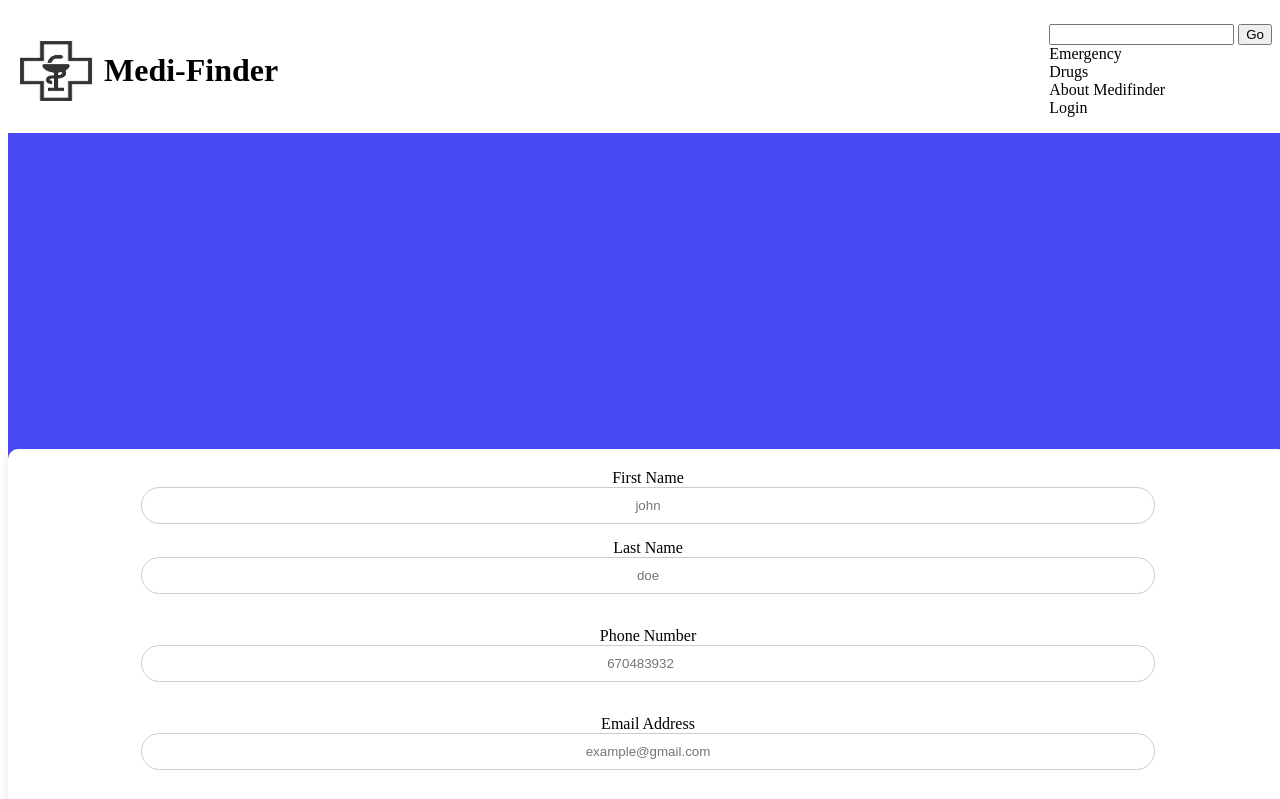
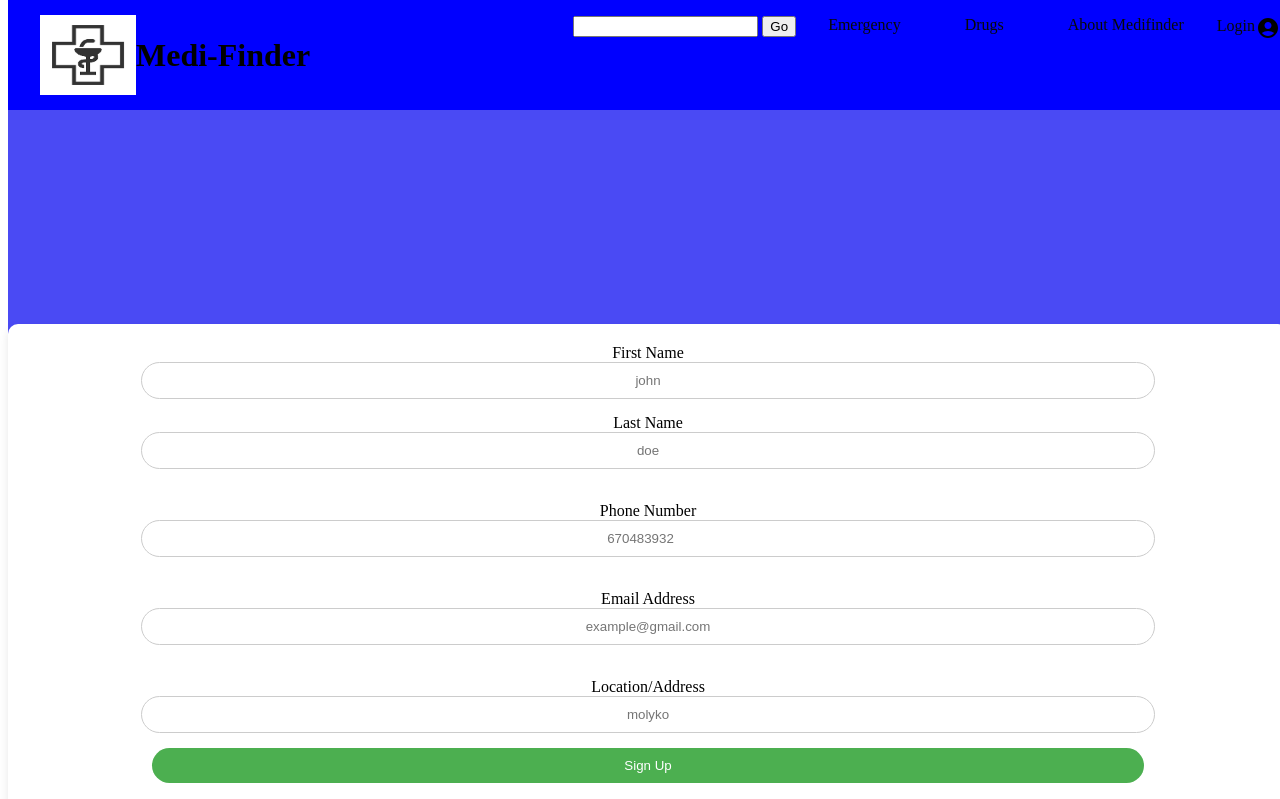
Before and after one commit to Carlglain/Medi-Finder, a React (Vite) app: page /signup in a window 1280 px wide. Shown: the top 799 px of the page. Built offline with nearby package versions, Linux system fonts and the light colour scheme.

Commit message:
styling nav bar

```diff
--- a/src/Components/Medilogo.css
+++ b/src/Components/Medilogo.css
@@ -7,6 +7,7 @@
     top: 0px;
     left: 0px;
 
+
 }
 .mediLogo img{
     width: 6rem;
--- a/src/Components/ui/NavBar.css
+++ b/src/Components/ui/NavBar.css
@@ -1,21 +1,47 @@
 header{
    max-width: 100%;
-    position: fixed-top;
+   width: 100vw;
+    position: fixed;
     display: flex;
+    padding: 0 2rem;
+    text-align: center;
+    height: 110px;
     justify-content: space-between;
+    background-color: blue;
+    margin: 0px;
+    top: 0%;
+
+
 }
 nav{
-    display: flex;
+    /* padding-left: 5%; */
     text-align: end;
 
+
+
+}
+ul{
+    display: flex;
+    flex-direction: row;
 }
 
-.na-link{
+nav a{
     text-decoration: none;
-    display: flex;
-    color: black;
+    margin: 0 2rem;
+    color: rgb(8, 9, 8);
+}
+.na-link:hover{
+    color:#eee;
 }
 ul li {
     display: flex;
     flex-direction: row;
     }
+#l-user{
+    display: flex;
+    align-items: start;
+    margin: 1px;
+    border: 1;
+    border-color: black;
+    border-radius: 5px;
+}
--- a/src/Components/ui/NavBar.jsx
+++ b/src/Components/ui/NavBar.jsx
@@ -2,7 +2,9 @@ import React from 'react'
 import { NavLink} from 'react-router-dom';
 import './NavBar.css';
 import MediLogo from '../MediLogo';
-
+import CloseIcon from '@mui/icons-material/Close';
+import MenuIcon from '@mui/icons-material/Menu';
+import AccountCircleIcon from '@mui/icons-material/AccountCircle';
 function NavBar() {
   return (
     <header>
@@ -10,15 +12,15 @@ function NavBar() {
       <nav>
         <ul>
           {/* replace Go with a material ui search icon */}
-          <li><span ><input  /> <button>Go</button>  </span></li>
+          <li><span className='na-link' ><input  /> <button>Go</button>  </span></li>
           <li><NavLink className='na-link' to='#'>Emergency</NavLink></li>
           <li><NavLink className='na-link' to='#'>Drugs</NavLink></li>
           <li><NavLink className='na-link' to='#'>About Medifinder</NavLink></li>
-          <li><NavLink className='na-link' to='#'>Login</NavLink></li>
+          <li><NavLink id='l-user' className='na-link' to='#'>Login </NavLink> <label htmlFor="l-user"><AccountCircleIcon fontSize='medium'/></label></li>
           {/* use material ui icons to open or close the nav bar */}
-          {/* <button>Close</button>  */}
+          <button><CloseIcon /></button>
         </ul>
-        {/* <button>Open</button> */}
+        <button><MenuIcon /></button>
       </nav>
     </header>
   )
```
Also changed, not shown: package.json (+4 -3 lines), src/App.css (deleted, +0 -20 lines), 1 other file (tests, documents, lock files or other folders).
